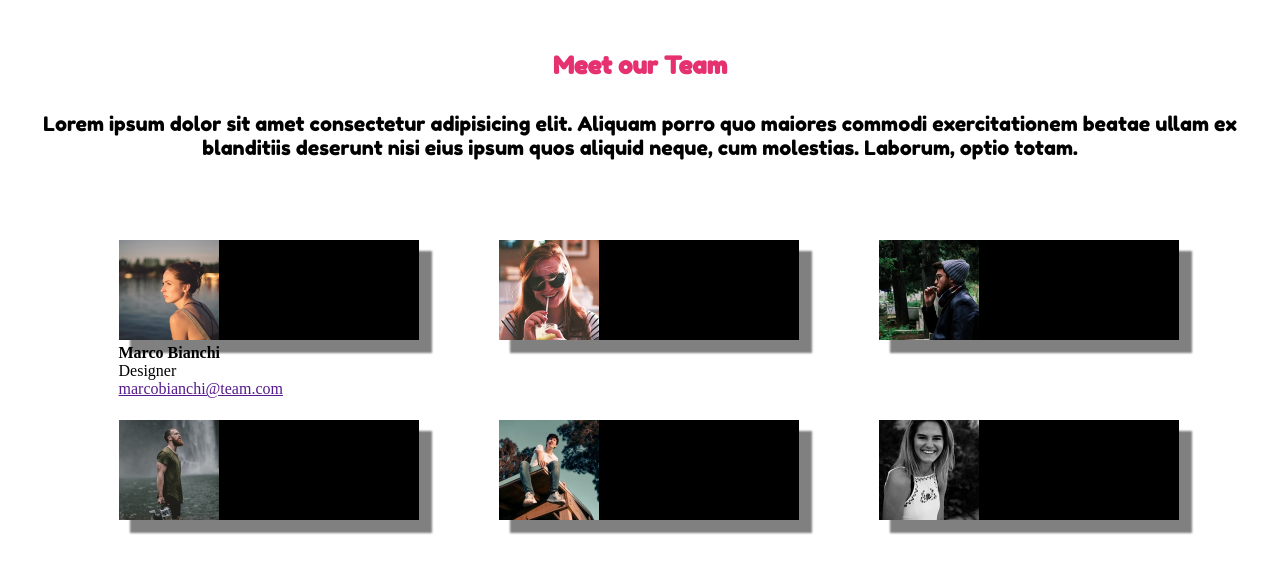
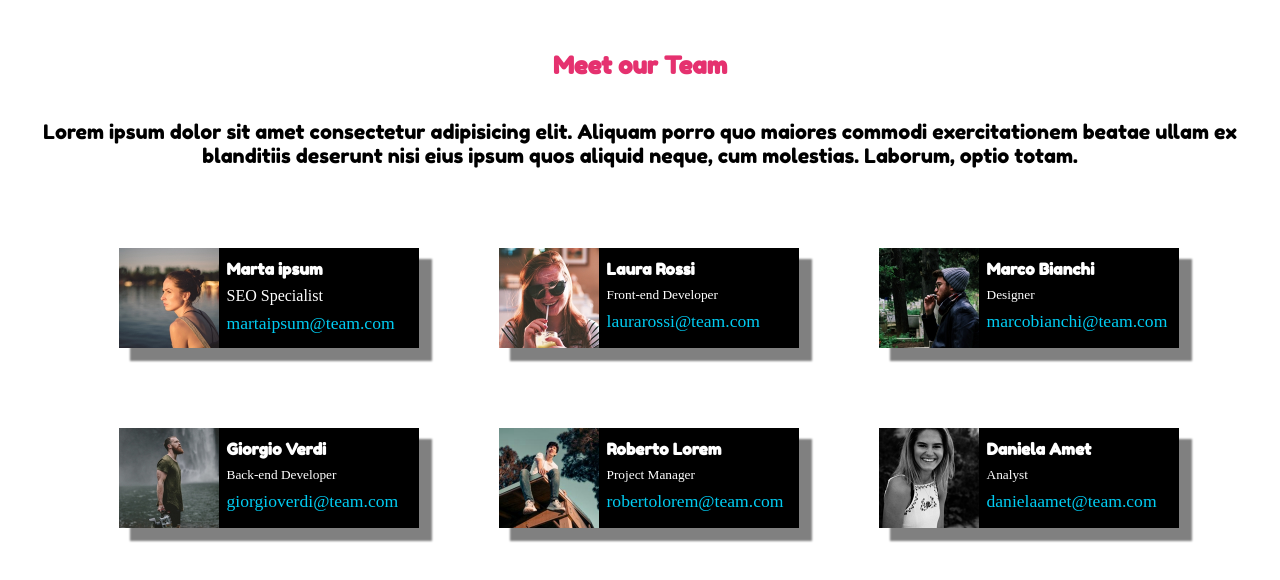
Before and after one commit to FrancescoLoCasto/html-css-float-cards, a plain HTML site: page index.html in a window 1280 px wide. Drawn offline with Linux system fonts and the light colour scheme.

Commit message:
Complete page full

```diff
--- a/css/style.css
+++ b/css/style.css
@@ -42,15 +42,40 @@ h1.title{
     color: black;
 }
 
+
 .female-img{
     height: 100px;
     width: auto;
+    float: left;
+    padding-right: .5rem;
 }
 
-.card-text{
-    color: white
+
+.text{
+    padding-top: .7rem;
+    font-family: 'Fredoka One', cursive;
+    color: white;
+
+}
+
+p.white-text{
+    font-size: smaller;
+    color: white;
+
+}
+
+p{
+    color: white;
+    padding-top: .5rem;
 }
 
 article.box{
     float: left;
 }
+
+p.email{
+    padding-top: .5rem;
+    font-size: 1.1rem;
+
+    color: #00ccf2;
+}
--- a/index.html
+++ b/index.html
@@ -28,13 +28,13 @@
               <article class="box">
                   <div>
                       <img class="female-img" src="./img/female2.png" alt="">
-                      <h1>
-                        Marco Bianchi
+                      <h1 class="text">
+                        Marta ipsum
                       </h1>
                       <p>
-                        Designer
+                        SEO Specialist
                       </p>
-                      <a href="">marcobianchi@team.com</a>
+                      <p class="email" href="">martaipsum@team.com</p>
                   </div>
               </article>
 
@@ -42,6 +42,13 @@
               <article class="box">
                   <div>
                       <img class="female-img" src="./img/female1.png" alt="">
+                      <h1 class="text">
+                        Laura Rossi
+                      </h1>
+                      <p class="white-text">
+                        Front-end Developer
+                      </p>
+                      <p class="email" href="">laurarossi@team.com</p>
                   </div>
               </article>
 
@@ -49,6 +56,15 @@
               <article class="box">
                 <div>
                     <img class="female-img" src="./img/male1.png" alt="">
+                    <h1 class="text">
+                        Marco Bianchi
+                      </h1>
+                      <p class="white-text">
+                        Designer
+                      </p>
+                      <p class="email" href="">marcobianchi@team.com</p>
+
+
                 </div>
             </article>
 
@@ -56,6 +72,14 @@
             <article class="box">
                 <div>
                     <img class="female-img" src="./img/male2.png" alt="">
+                    <h1 class="text">
+                        Giorgio Verdi
+                      </h1>
+                      <p class="white-text">
+                        Back-end Developer
+                      </p>
+                      <p class="email" href="">giorgioverdi@team.com</p>
+
                 </div>
             </article>
 
@@ -63,6 +87,13 @@
             <article class="box">
                 <div>
                     <img class="female-img" src="./img/male3.png" alt="">
+                    <h1 class="text">
+                        Roberto Lorem
+                      </h1>
+                      <p class="white-text">
+                        Project Manager
+                      </p>
+                      <p class="email" href="">robertolorem@team.com</p>
                 </div>
             </article>
 
@@ -70,6 +101,13 @@
             <article class="box">
                 <div>
                     <img class="female-img" src="./img/female3.png" alt="">
+                    <h1 class="text">
+                        Daniela Amet
+                      </h1>
+                      <p class="white-text">
+                        Analyst
+                      </p>
+                      <p class="email" href="">danielaamet@team.com</p>
                 </div>
             </article>
           </section>
```
